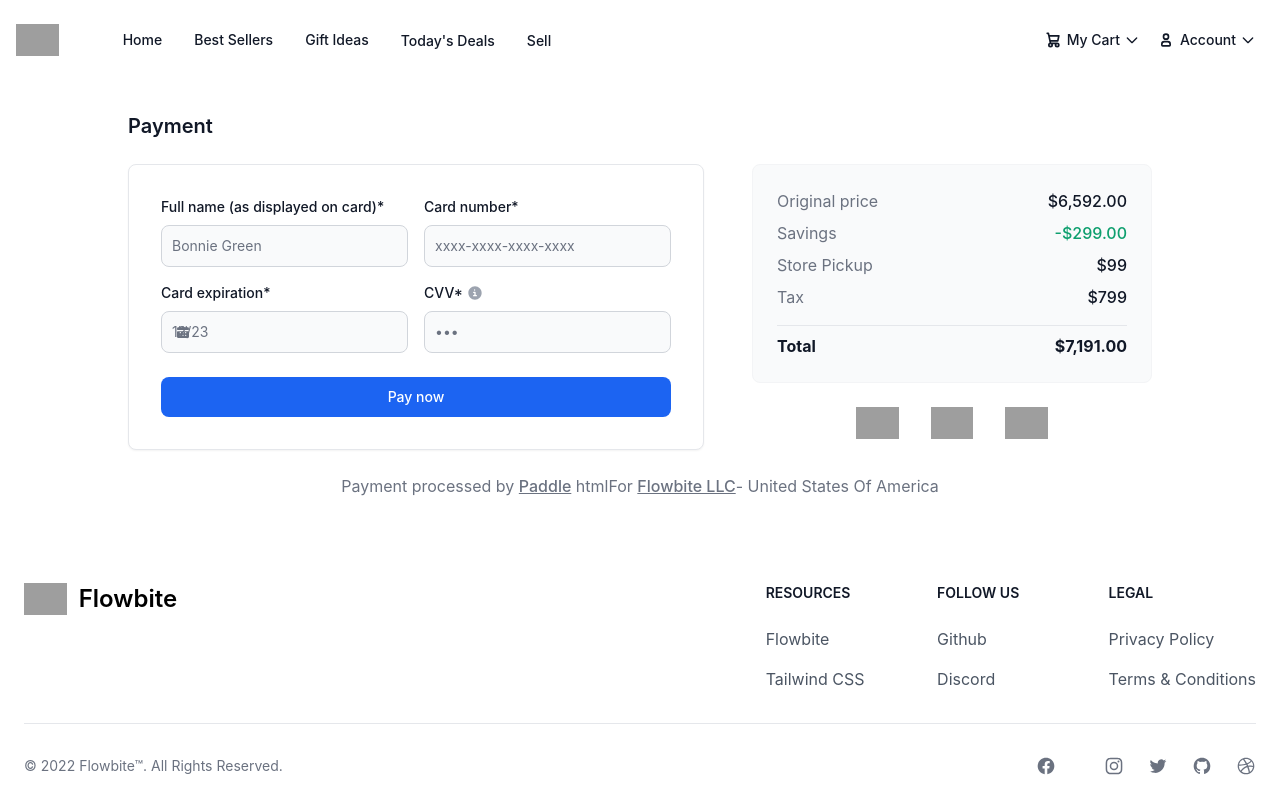
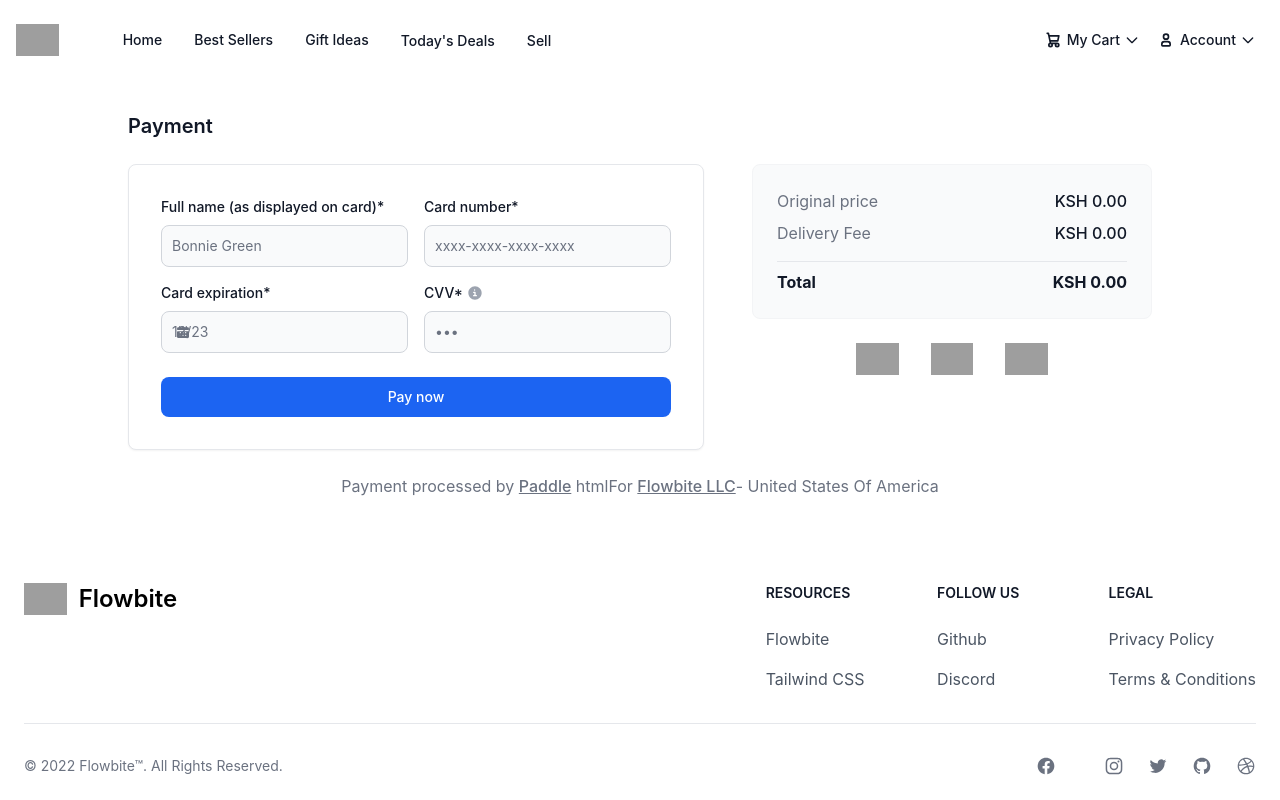
Before and after one commit to ericomondi/e-commerce, a React (Vite) app: page /payment in a window 1280 px wide. Built offline with nearby package versions, Linux system fonts and the light colour scheme; grey boxes are pictures that could not be loaded.

Commit message:
feat: update Payment component to display formatted subtotal and delivery fee

```diff
--- a/src/pages/Payment.tsx
+++ b/src/pages/Payment.tsx
@@ -1,7 +1,10 @@
 import React from "react";
 import { Link } from "react-router-dom";
+import { useShoppingCart } from "../context/ShoppingCartContext";
+import { formatCurrency } from "../cart/formatCurrency";
 
 const Payment: React.FC = () => {
+  const {total, deliveryFee, subtotal} = useShoppingCart();
   return (
    <section className="bg-white py-8 antialiased dark:bg-gray-900 md:py-16">
   <div className="mx-auto max-w-screen-xl px-4 2xl:px-0">
@@ -61,28 +64,22 @@ const Payment: React.FC = () => {
             <div className="space-y-2">
               <dl className="flex items-center justify-between gap-4">
                 <dt className="text-base font-normal text-gray-500 dark:text-gray-400">Original price</dt>
-                <dd className="text-base font-medium text-gray-900 dark:text-white">$6,592.00</dd>
+                <dd className="text-base font-medium text-gray-900 dark:text-white">{formatCurrency(subtotal)}</dd>
               </dl>
 
+
+
               <dl className="flex items-center justify-between gap-4">
-                <dt className="text-base font-normal text-gray-500 dark:text-gray-400">Savings</dt>
-                <dd className="text-base font-medium text-green-500">-$299.00</dd>
+                <dt className="text-base font-normal text-gray-500 dark:text-gray-400">Delivery Fee</dt>
+                <dd className="text-base font-medium text-gray-900 dark:text-white">{formatCurrency(deliveryFee)}</dd>
               </dl>
 
-              <dl className="flex items-center justify-between gap-4">
-                <dt className="text-base font-normal text-gray-500 dark:text-gray-400">Store Pickup</dt>
-                <dd className="text-base font-medium text-gray-900 dark:text-white">$99</dd>
-              </dl>
 
-              <dl className="flex items-center justify-between gap-4">
-                <dt className="text-base font-normal text-gray-500 dark:text-gray-400">Tax</dt>
-                <dd className="text-base font-medium text-gray-900 dark:text-white">$799</dd>
-              </dl>
             </div>
 
             <dl className="flex items-center justify-between gap-4 border-t border-gray-200 pt-2 dark:border-gray-700">
               <dt className="text-base font-bold text-gray-900 dark:text-white">Total</dt>
-              <dd className="text-base font-bold text-gray-900 dark:text-white">$7,191.00</dd>
+              <dd className="text-base font-bold text-gray-900 dark:text-white">{formatCurrency(total)}</dd>
             </dl>
           </div>
 
```
